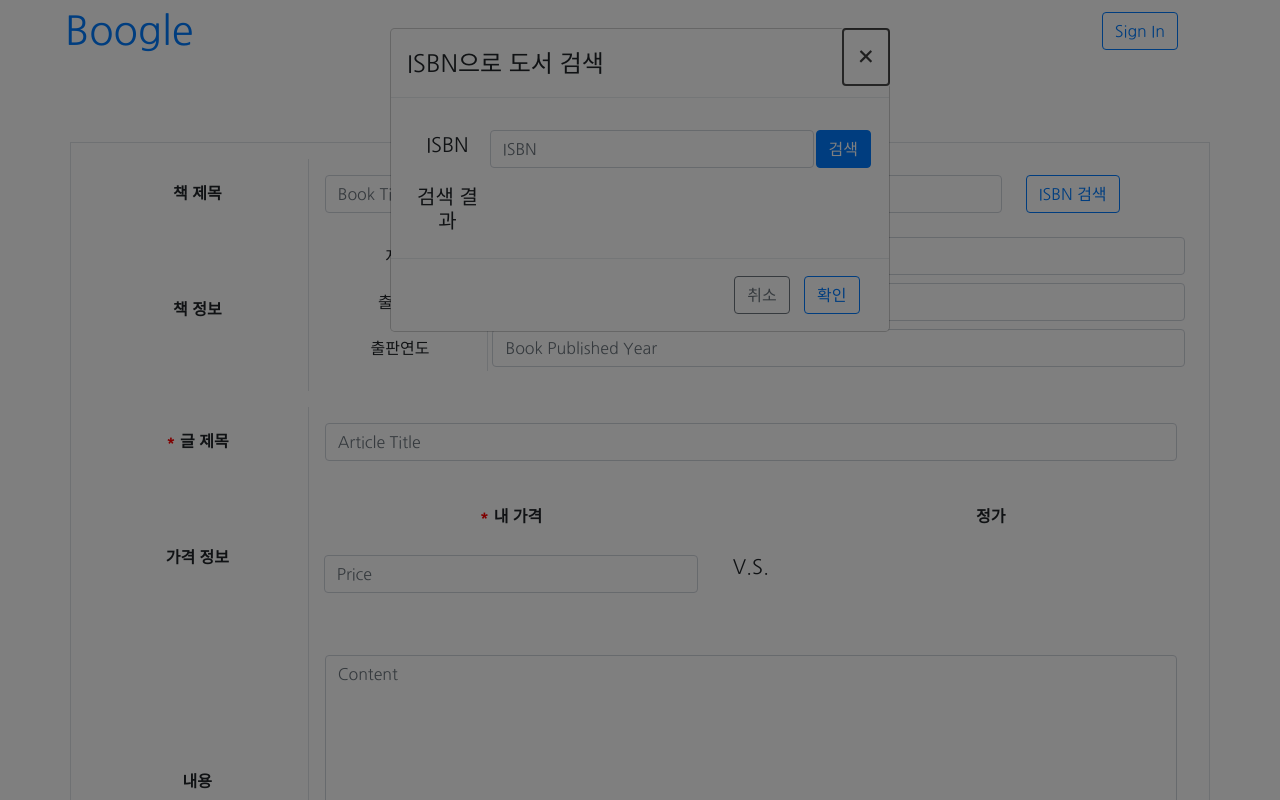
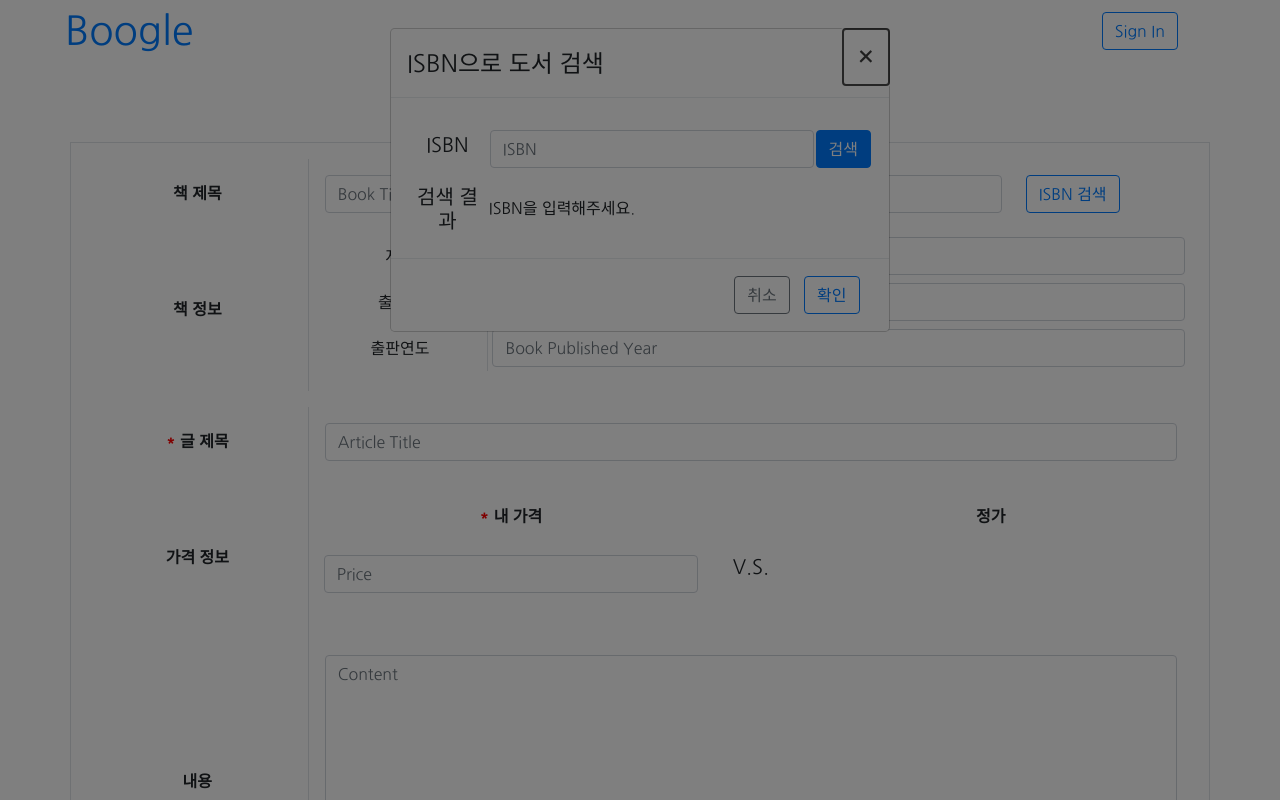
Before and after one commit to dalbamm/swpp18-team7, an Angular app in the folder frontend/: page /sale in a window 1280 px wide. Both pictures are taken after a click on the button "ISBN 검색". Shown: the top 800 px of the page. Built offline with nearby package versions, Linux system fonts and the light colour scheme; no server answers.

Commit message:
Update Sale Component

```diff
--- a/frontend/src/app/book-input/book-input.component.html
+++ b/frontend/src/app/book-input/book-input.component.html
@@ -67,6 +67,12 @@
                             <td>{{book.marketPrice}}</td>
                           </tr>
                         </table>
+                        <h6 *ngIf='isFirst'>
+                          ISBN을 입력해주세요.
+                        </h6>
+                        <h5 *ngIf='!isFirst && !this.displayFlag'>
+                          해당 책이 없습니다.
+                        </h5>
                       </td>
                     </tr>
                   </table>
--- a/frontend/src/app/book-input/book-input.component.ts
+++ b/frontend/src/app/book-input/book-input.component.ts
@@ -21,6 +21,7 @@ export class BookInputComponent implements OnInit {
   bookPublishedYear: number;
 
   queryString: string;
+  isFirst: boolean = true;
   displayFlag: boolean;
   closeResult: string;
 
@@ -58,7 +59,7 @@ export class BookInputComponent implements OnInit {
   	this.bookService.getBookByISBN(query)
       .then((response: Response) => {
 	      this.book = this.initBook(response);
-	      this.displayFlag = true;
+	      this.displayFlag = (this.book !== null);
       })
       .catch(function(err) {
         console.log('error occurred during getBookResult: ' + err);
@@ -84,6 +85,7 @@ export class BookInputComponent implements OnInit {
   }
 
   onClickISBNSearch() {
+    this.isFirst = false;
   	this.getBookByISBN(this.queryString);
   }
 
```
